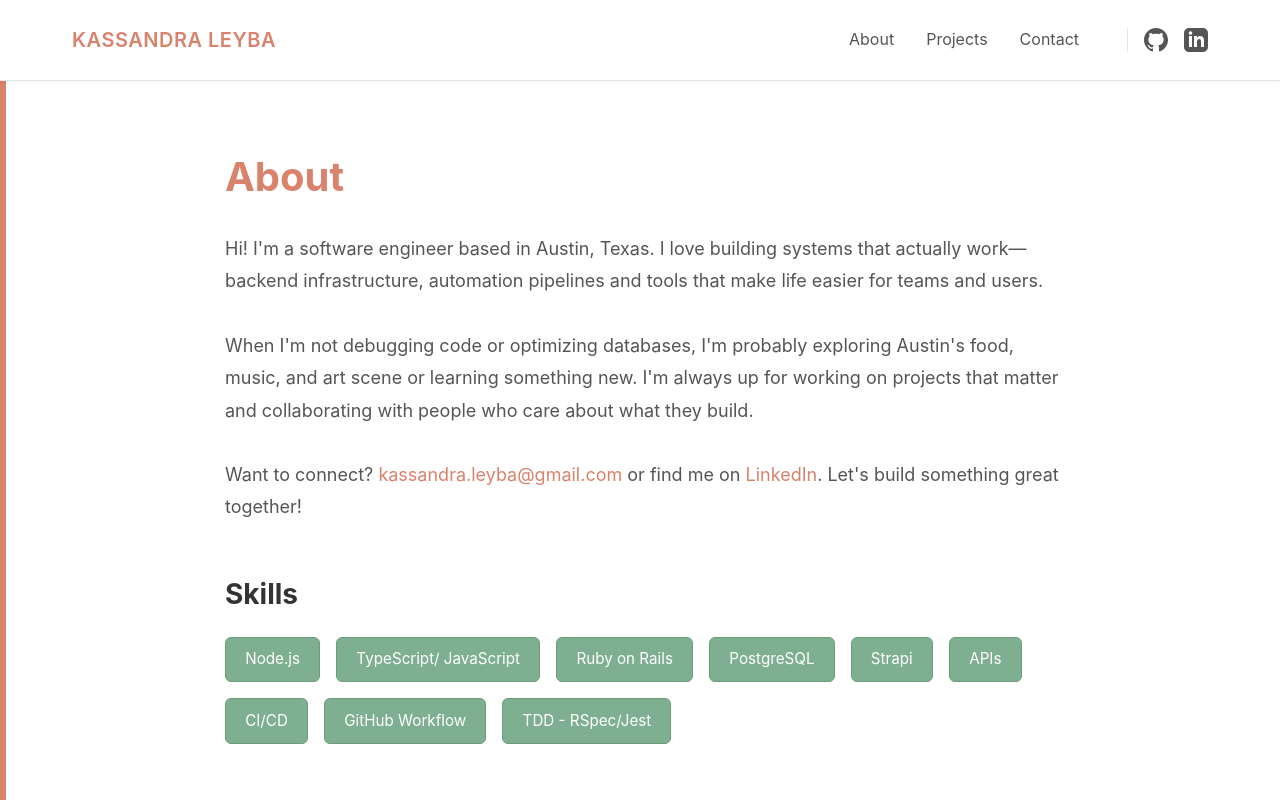
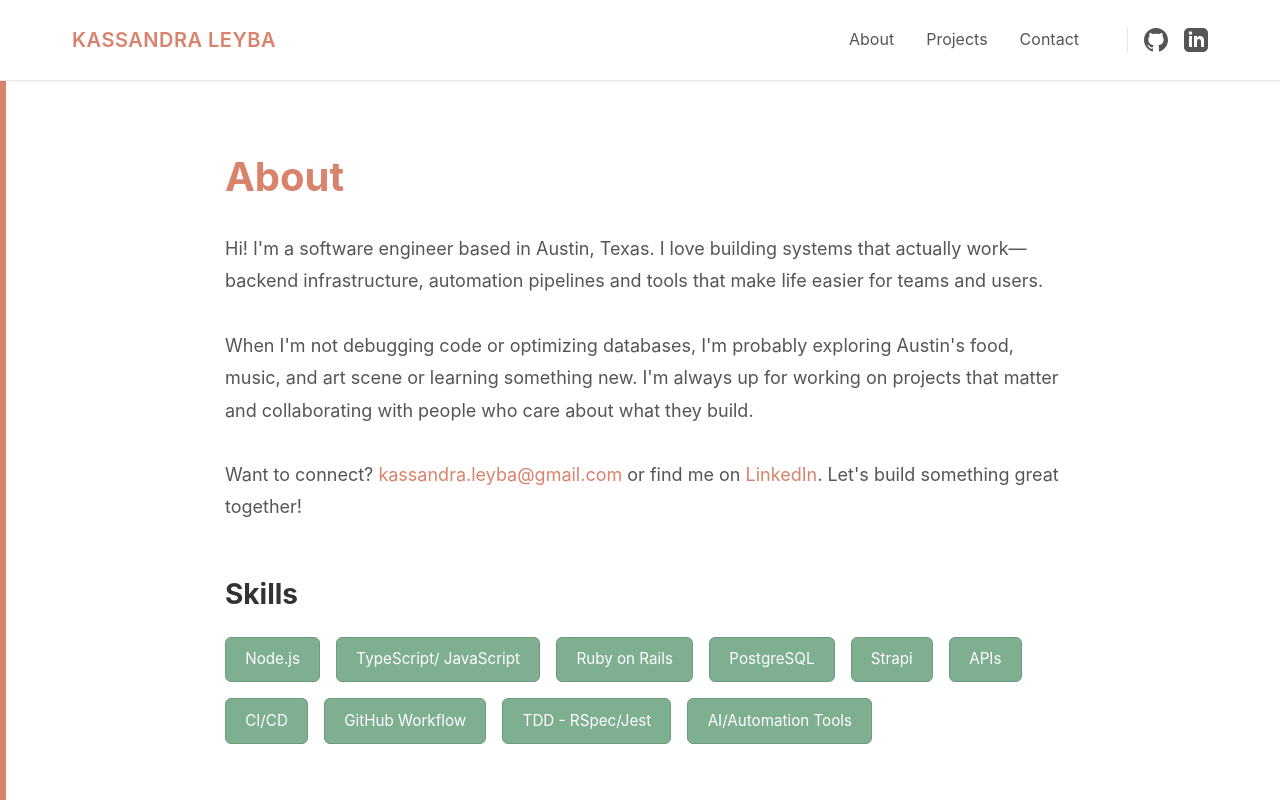
Before and after one commit to kassandraleyba/my-portfolio, a React (Create React App) app: page / in a window 1280 px wide. Shown: the top 800 px of the page. Built offline with nearby package versions, Linux system fonts and the light colour scheme.

Commit message:
Add ai skill

```diff
--- a/src/App.js
+++ b/src/App.js
@@ -88,6 +88,7 @@ function App() {
             <span className="skill">CI/CD</span>
             <span className="skill">GitHub Workflow</span>
             <span className="skill">TDD - RSpec/Jest</span>
+            <span className="skill">AI/Automation Tools</span>
           </div>
         </div>
       </section>
```
